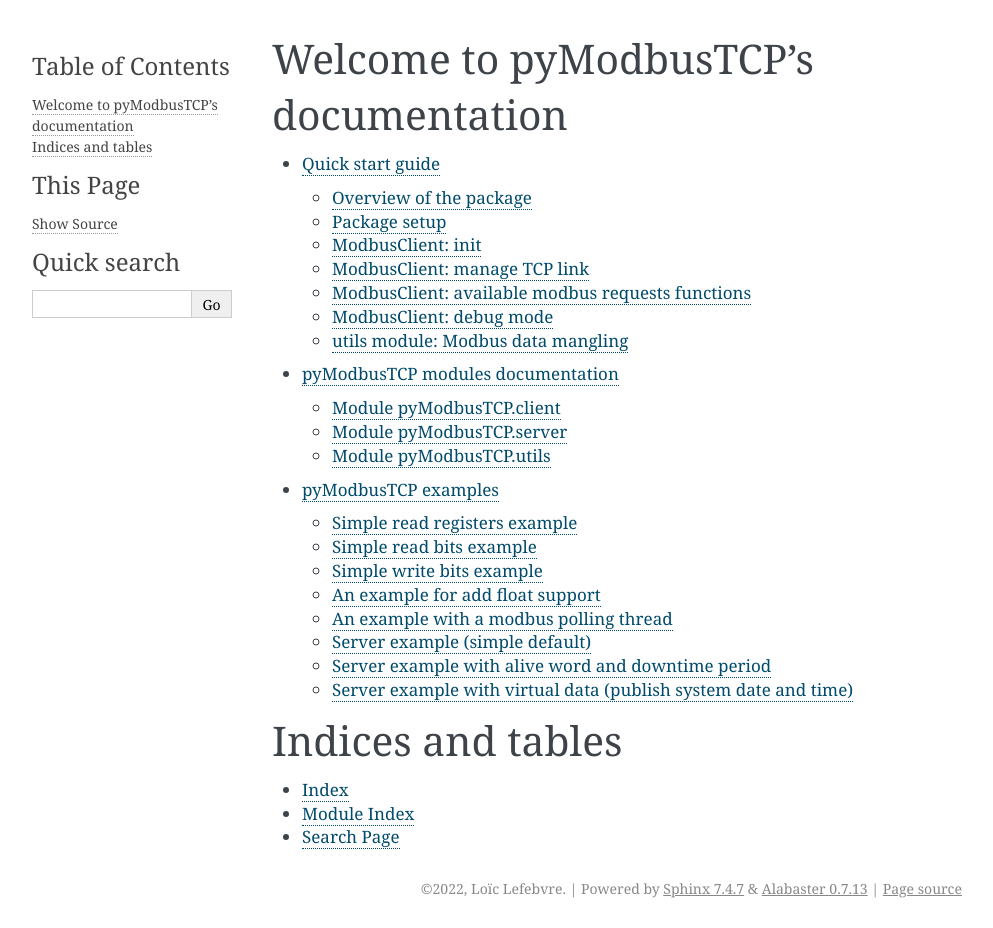
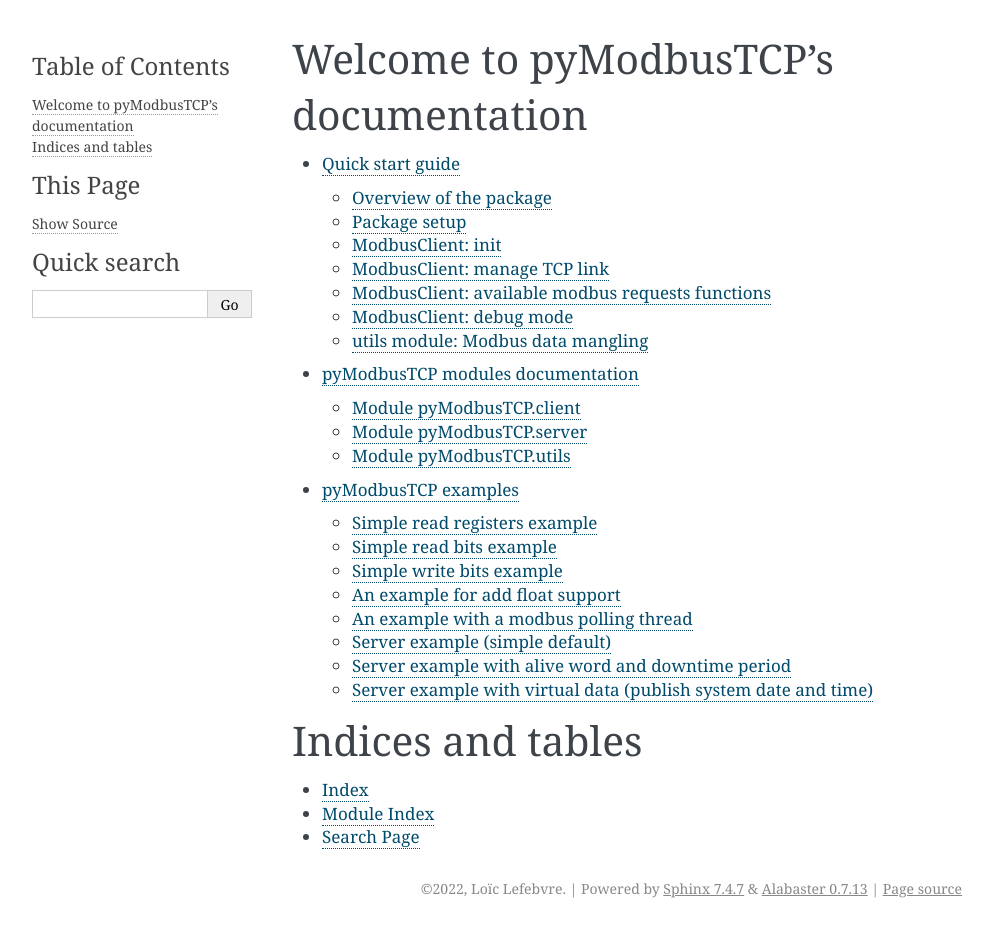
Before and after one commit to sourceperl/pyModbusTCP, a Sphinx documentation site: the page built from docs/index.rst, in a window 1280 px wide. Shown: the whole page, without its empty margins (148-1141 px from the left). Built offline with Sphinx 7.4.7, drawn with Linux system fonts in a browser that asks for light colours; the version number could not be read and is left out.

Commit message:
update sphinx conf

```diff
--- a/docs/conf.py
+++ b/docs/conf.py
@@ -127,7 +127,9 @@
 # further.  For a list of options available for each theme, see the
 # documentation.
 #
-# html_theme_options = {}
+html_theme_options = {
+    'sidebar_width': '240px',
+}
 
 # Add any paths that contain custom themes here, relative to this directory.
 # html_theme_path = []
```
